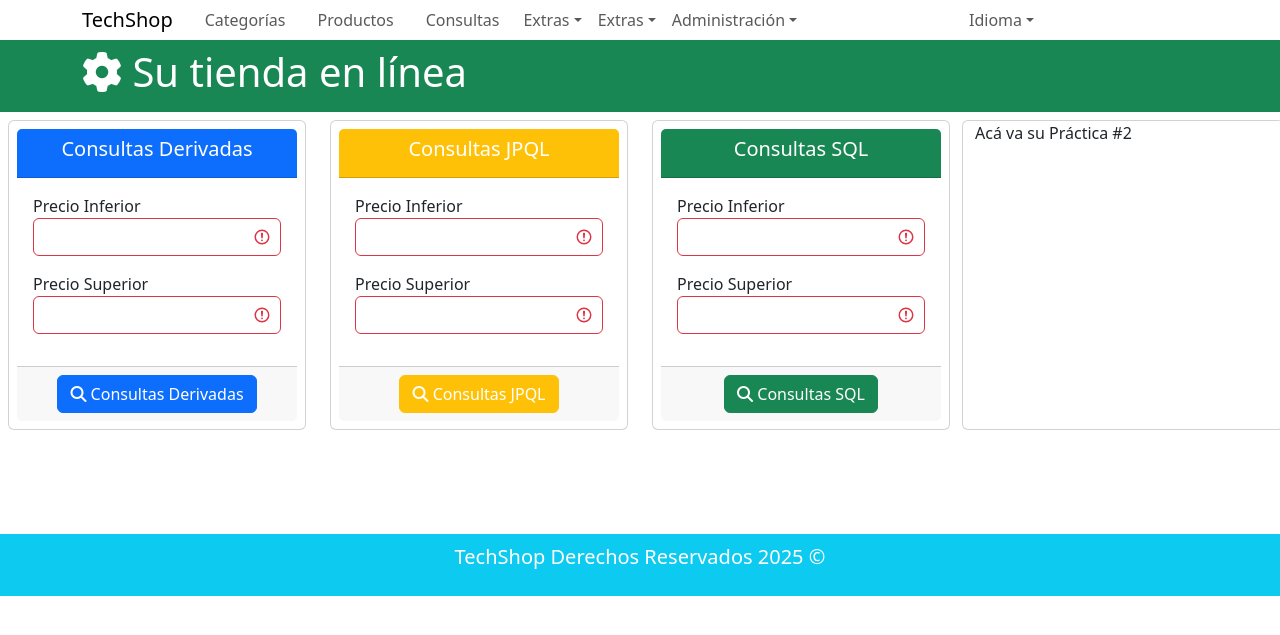
After one commit to LuisDiegoV24/tienda2025, a Spring app: template src/main/resources/templates/consultas/listado.html in a window 1280 px wide. The commit adds this page. Shown: the top 635 px of the page. Run offline with Thymeleaf, Linux system fonts and the light colour scheme; the template is opened without the code that fills it, so the values that code supplies are empty; some libraries are stand-ins or nearby versions.

Commit message:
Commit semana 8: 3 formas diferentes de hacer consultas en JPA Hibernate.

```diff
--- a/src/main/java/com/tienda/domain/Categoria.java
+++ b/src/main/java/com/tienda/domain/Categoria.java
@@ -78,5 +78,5 @@ public class Categoria implements Serializable {
     // Relación de uno a muchos con la clase Producto
 // Sin "cascade" ni "orphanRemoval" para evitar la propagación de operaciones.
     @OneToMany(mappedBy = "categoria")
-    private List<Producto> productos;
+    private transient List<Producto> productos;
 }
--- a/src/main/resources/messages.properties
+++ b/src/main/resources/messages.properties
@@ -123,3 +123,9 @@ usuario.password=Contrase\u00f1a
 usuario.telefono=Tel\u00e9fono
 usuario.total=Total Usuarios
 usuario.username=Usuario
+consultas.derivadas=Consultas Derivadas
+consultas.jpql=Consultas JPQL
+consultas.sql=Consultas SQL
+consultas.precio.inferior=Precio Inferior
+consultas.precio.superior=Precio Superior
+consultas.todas=Todos
--- a/src/main/resources/templates/consultas/fragmentos.html
+++ b/src/main/resources/templates/consultas/fragmentos.html
@@ -3,6 +3,7 @@
       xmlns:th="http://www.thymeleaf.org"
       xmlns:sec="http://www.thymeleaf.org/thymeleaf-extras-springsecurity6">
     <head th:replace="~{general/plantilla :: head}"/>
+
     <body>
         <!-- fragmento 1 para Agregar producto en ventana modal -->
         <section th:fragment="tabs" class="py-3 mb-4">
@@ -10,15 +11,13 @@
                 <ul class="nav nav-underline">
                     <li class="nav-item">
                         <a th:href="@{/}"
-                           th:classappend="${idCategoriaActual == null} ? 'active'"
                            class="nav-link"
                            aria-current="page">
-                            [[#{pruebas.todas}]]
+                            [[#{consultas.todas}]]
                         </a>
                     </li>
                     <li th:each="c : ${categorias}" class="nav-item">
                         <a th:href="@{/consultas/{id}(id=${c.idCategoria})}"
-                           th:classappend="${idCategoriaActual != null and idCategoriaActual.equals(c.idCategoria)} ? 'active'"
                            class="nav-link">
                             [[${c.descripcion}]]
                         </a>
@@ -63,5 +62,39 @@
                 </div>
             </div>
         </section>
+
+        <section th:fragment='consultas' class='row row-cols-4 p-2'>
+            <div th:replace="~{consultas/fragmentos :: formConsulta('primary',#{consultas.derivadas},'/consultas/consultaDerivada')}"/>
+            <div th:replace="~{consultas/fragmentos :: formConsulta('warning',#{consultas.jpql},'/consultas/consultaJPQL')}"/>
+            <div th:replace="~{consultas/fragmentos :: formConsulta('success',#{consultas.sql},'/consultas/consultaSQL')}"/>
+            <div class='card'><p>Acá va su Práctica #2</p></div>
+        </section>
+
+        <div th:fragment='formConsulta(colorForm, textoForm, urlForm)'>
+            <form method="post" th:action='@{${urlForm}}' class='was-validated'>
+                <div class='card p-2'>
+                    <div class="card-header text-center text-white" th:classappend="${'bg-'+colorForm}">
+                        <h5>[[${textoForm}]]</h5>
+                    </div>
+                    <div class="card-body">
+                        <div class='mb-3'>
+                            <label>[[#{consultas.precio.inferior}]]</label>
+                            <input type="number" name='precioInf' th:value='${precioInf}'
+                                   class='form-control' min="0" required/>
+                        </div>
+                        <div class='mb-3'>
+                            <label>[[#{consultas.precio.superior}]]</label>
+                            <input type="number" name='precioSup' th:value='${precioSup}'
+                                   class='form-control' min="0" required/>
+                        </div>
+                    </div>
+                    <div class="card-footer text-center">
+                        <button type='submit' class='btn text-white' th:classappend="${'btn-'+colorForm}">
+                            <i class='fa-solid fa-magnifying-glass'></i> [[${textoForm}]]
+                        </button>
+                    </div>
+                </div>
+            </form>
+        </div>
     </body>
 </html>
--- /dev/null
+++ b/src/main/resources/templates/consultas/listado.html
@@ -0,0 +1,14 @@
+<!DOCTYPE html>
+<html xmlns="http://www.w3.org/1999/xhtml"
+      xmlns:th="http://www.thymeleaf.org"
+      xmlns:sec="http://www.thymeleaf.org/thymeleaf-extras-springsecurity6">
+    <head th:replace="~{general/fragmentos :: head}"/>
+    <body>
+        <header th:replace="~{general/fragmentos :: header}"/>
+
+        <section th:replace="~{consultas/fragmentos :: consultas}"/>
+        <section th:replace="~{consultas/fragmentos :: tarjetas}"/>
+
+        <footer th:replace="~{general/fragmentos :: footer}"/>
+    </body>
+</html>
```
Also changed, not shown: src/main/java/com/tienda/controller/ConsultaController.java (added, +61 -0 lines), src/main/java/com/tienda/repository/ProductoRepository.java (+15 -7 lines), src/main/java/com/tienda/service/ProductoService.java (+20 -8 lines), src/main/resources/static/css/estilos.css (+8 -0 lines), src/main/resources/templates/general/fragmentos.html (+9 -0 lines).
